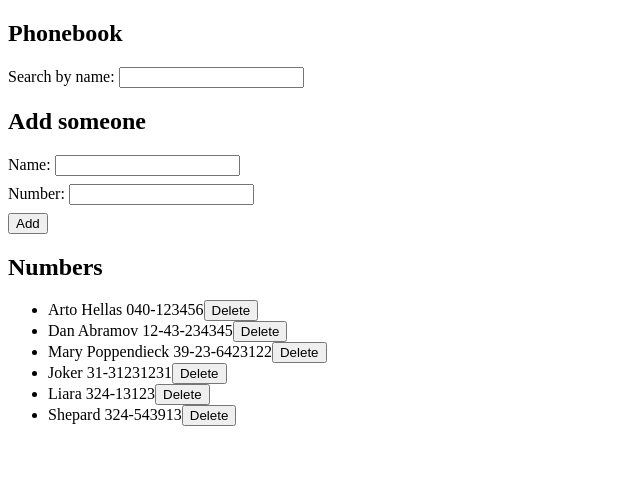
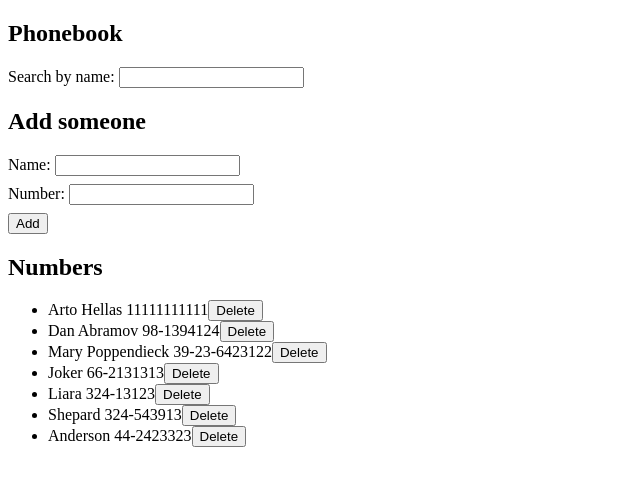
Before and after one commit to GosWoj/helsinki-phonebook, a React (Create React App) app: page / in a window 1280 px wide. Shown: the top 486 px of the page, without its empty margins (0-640 px from the left). Built offline with nearby package versions, Linux system fonts and the light colour scheme; data requests are answered from the project's data file.

Commit message:
step10 done - updates number if name already exists

```diff
--- a/db.json
+++ b/db.json
@@ -2,12 +2,12 @@
   "persons": [
     {
       "name": "Arto Hellas",
-      "number": "040-123456",
+      "number": "11111111111",
       "id": 1
     },
     {
       "name": "Dan Abramov",
-      "number": "12-43-234345",
+      "number": "98-1394124",
       "id": 3
     },
     {
@@ -17,7 +17,7 @@
     },
     {
       "name": "Joker",
-      "number": "31-31231231",
+      "number": "66-2131313",
       "id": 7
     },
     {
@@ -29,6 +29,11 @@
       "name": "Shepard",
       "number": "324-543913",
       "id": 9
+    },
+    {
+      "name": "Anderson",
+      "number": "44-2423323",
+      "id": 10
     }
   ]
 }
--- a/src/App.js
+++ b/src/App.js
@@ -11,8 +11,13 @@ const App = () => {
   const [search, setSearch] = useState("");
 
   useEffect(() => {
-    personService.getAll().then((response) => {
+    personService
+      .getAll()
+      .then((response) => {
         setPersons(response);
+      })
+      .catch((error) => {
+        console.log(error);
       });
   }, []);
 
@@ -25,12 +30,35 @@ const App = () => {
     const samePerson = persons.find((p) => p.name === newName);
 
     if (samePerson) {
-      window.alert(`${newName} already exists!`);
+      // window.alert(`${newName} already exists!`);
+      if (
+        window.confirm(
+          `${newName} already exists. Replace old number with a new one?`
+        )
+      ) {
+        personService
+          .updateNumber(samePerson.id, person)
+          .then((result) => {
+            setPersons(
+              persons.map((p) => (p.id !== samePerson.id ? p : result))
+            );
+            setNewName("");
+            setNewNumber("");
+          })
+          .catch((error) => {
+            console.log(error);
+          });
+      }
     } else {
-      personService.create(person).then((returnedPerson) => {
+      personService
+        .create(person)
+        .then((returnedPerson) => {
           setPersons(persons.concat(returnedPerson));
           setNewName("");
           setNewNumber("");
+        })
+        .catch((error) => {
+          console.log(error);
         });
     }
   };
--- a/src/services/persons.js
+++ b/src/services/persons.js
@@ -16,10 +16,17 @@ const deletePerson = (id) => {
   return axios.delete(`${baseUrl}/${id}`).then((response) => response.data);
 };
 
+const updateNumber = (id, personObject) => {
+  return axios
+    .put(`${baseUrl}/${id}`, personObject)
+    .then((response) => response.data);
+};
+
 const personService = {
   create,
   getAll,
   deletePerson,
+  updateNumber,
 };
 
 export default personService;
```
Lines whose indentation alone changed are shown as unchanged.
